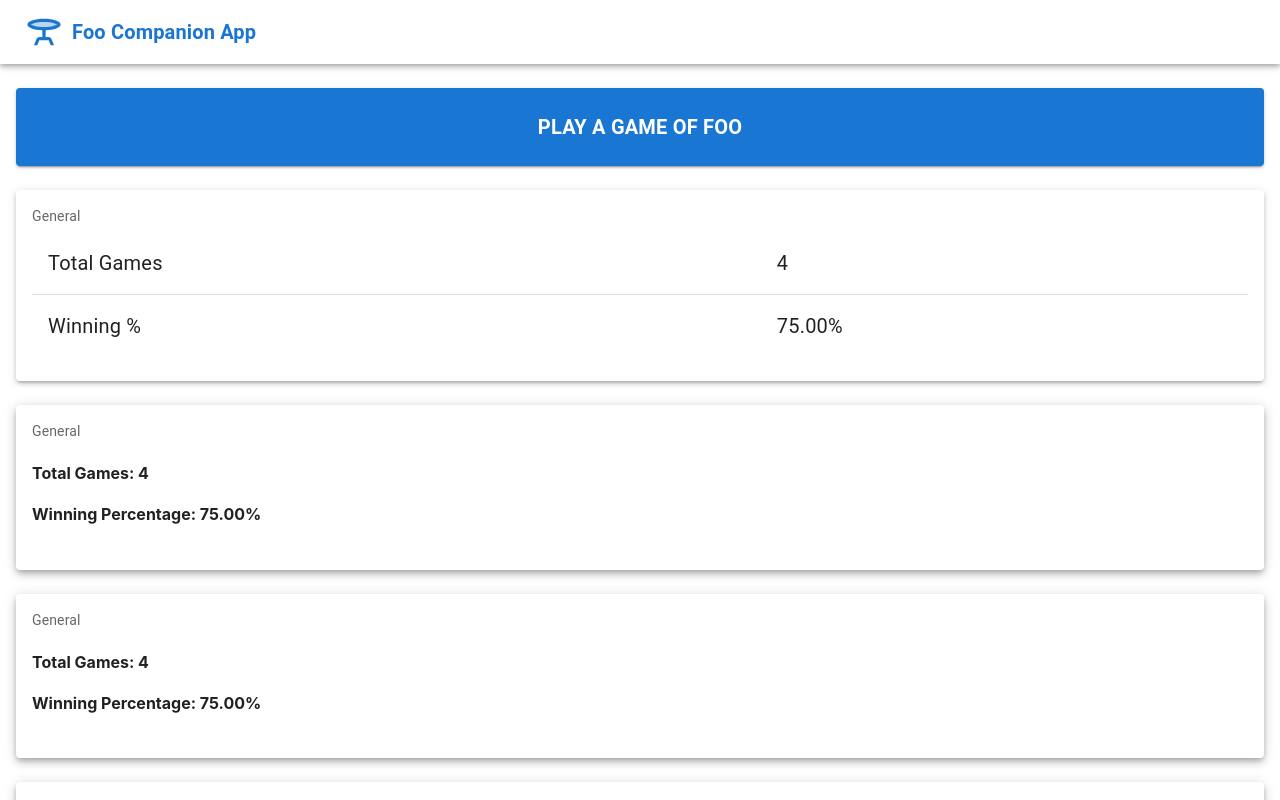
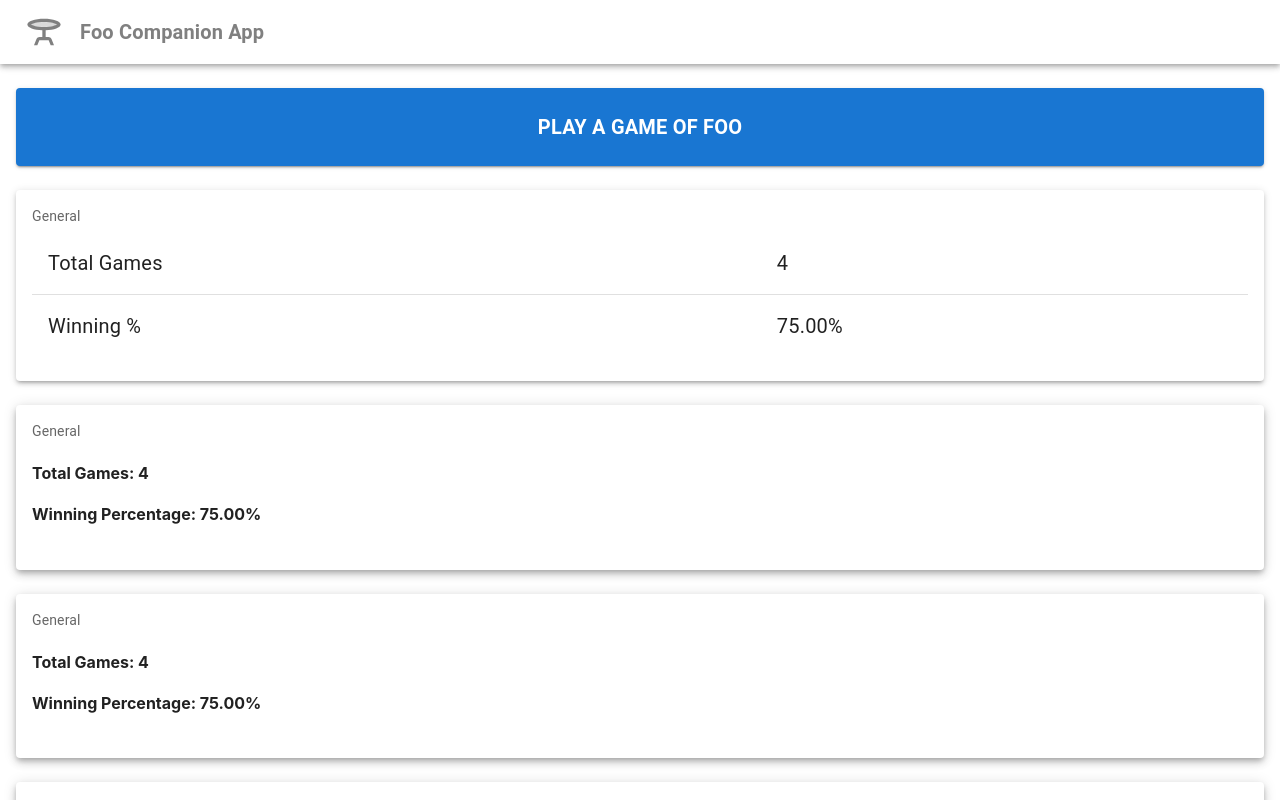
Before and after one commit to tsteelematc/foo-23f, a React (Create React App) app: page / in a window 1280 px wide. Shown: the top 800 px of the page. Built offline with nearby package versions, Linux system fonts and the light colour scheme.

Commit message:
Messing with color

```diff
--- a/src/App.tsx
+++ b/src/App.tsx
@@ -67,8 +67,8 @@ const App = () => {
           color="transparent"
         >
           <Toolbar>
-            <TableBarTwoTone color="primary" sx={{mr: 1, fontSize: '2.5em'}} />
-            <Typography variant="h6" color="primary"  sx={{ flexGrow: 1, textAlign: "left" }}>
+            <TableBarTwoTone sx={{mr: 2, fontSize: '2.5em', color: "gray" }} />
+            <Typography variant="h6" sx={{ color: "gray", flexGrow: 1, textAlign: "left" }}>
               <b>
                 Foo Companion App
               </b>
```
